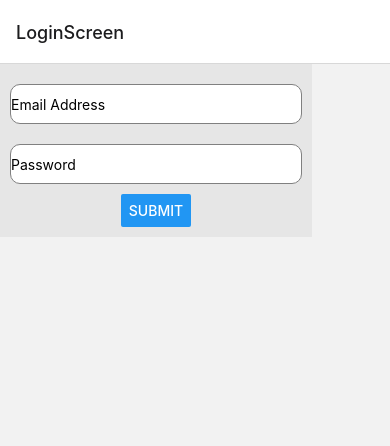
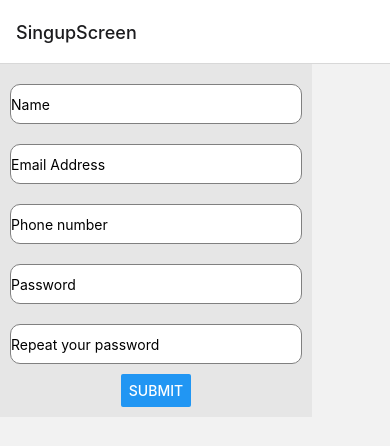
Before and after one commit to ETS-ReactNative1/RentABike, a React Native app: screen /SingupScreen in a window 390 px wide. Before the commit this address had no page. Shown: the top 446 px of the page. Built offline with nearby package versions, Linux system fonts and the light colour scheme.

Commit message:
add singup

```diff
--- a/App.js
+++ b/App.js
@@ -3,6 +3,7 @@ import { NavigationContainer } from '@react-navigation/native';
 import { createNativeStackNavigator } from '@react-navigation/native-stack';
 import React from 'react';
 import { LoginScreen } from './Screens/LoginScreen';
+import { SingupScreen } from './Screens/SingupScreen';
 import { StyleSheet, Text, View } from 'react-native';
 import { HomeScreen } from './Screens/HomeScreen';
 import { TypeOfUser } from './Components/TypeOfUser';
@@ -11,6 +12,7 @@ const Stack = createNativeStackNavigator()
 
 const MyStack = () => (
   <Stack.Navigator>
+    <Stack.Screen name='SingupScreen' component={SingupScreen}/>
     <Stack.Screen name='LoginScreen' component={LoginScreen}/>
     <Stack.Screen name='HomeScreen' component={HomeScreen}/>
     <Stack.Screen name='TypeOfUser' component={TypeOfUser}/>
--- /dev/null
+++ b/Components/Singup/SingupForm.js
@@ -0,0 +1,97 @@
+import React from 'react';
+import { Formik } from 'formik';
+import { styles } from './styles';
+import {
+  View,
+  Text,
+  TextInput,
+  Button,
+} from 'react-native';
+import { useSingUpVal } from './hooks/useSingUpVal';
+
+export const SingupForm = () => {
+  const singupValidationSchema = useSingUpVal();
+  return (
+    <View style={styles.singupContainer}>
+      <Formik
+        validationSchema={singupValidationSchema}
+        initialValues={{ name:"", email: '', phone:"", password: '', confirmPassword:"" }}
+        onSubmit={(values) => console.log(values)}
+      >
+        {({
+          handleChange,
+          handleBlur,
+          handleSubmit,
+          values,
+          errors,
+          touched,
+          isValid,
+        }) => (
+          <>
+            <TextInput
+              name='name'
+              placeholder='Name'
+              style={styles.textInput}
+              onChangeText={handleChange('name')}
+              onBlur={handleBlur('name')}
+              value={values.name}
+              keyboardType='default'
+            />
+            {errors.name && touched.name && (
+              <Text style={styles.errorText}>{errors.name}</Text>
+            )}
+            <TextInput
+              name='email'
+              placeholder='Email Address'
+              style={styles.textInput}
+              onChangeText={handleChange('email')}
+              onBlur={handleBlur('email')}
+              value={values.email}
+              keyboardType='email-address'
+            />
+            {errors.email && touched.email && (
+              <Text style={styles.errorText}>{errors.email}</Text>
+            )}
+            <TextInput
+              name='phone'
+              placeholder='Phone number'
+              style={styles.textInput}
+              onChangeText={handleChange('phone')}
+              onBlur={handleBlur('phone')}
+              value={values.phone}
+              keyboardType='number-pad'
+            />
+            {errors.phone && touched.phone && (
+              <Text style={styles.errorText}>{errors.phone}</Text>
+            )}
+            <TextInput
+              name='password'
+              placeholder='Password'
+              style={styles.textInput}
+              onChangeText={handleChange('password')}
+              onBlur={handleBlur('password')}
+              value={values.password}
+              secureTextEntry
+            />
+            {errors.password && touched.password && (
+              <Text style={styles.errorText}>{errors.password}</Text>
+            )}
+            <TextInput
+              name='confirmPassword'
+              placeholder='Repeat your password'
+              style={styles.textInput}
+              onChangeText={handleChange('confirmPassword')}
+              onBlur={handleBlur('confirmPassword')}
+              value={values.confirmPassword}
+              secureTextEntry
+            />
+            {errors.confirmPassword && touched.confirmPassword && (
+              <Text style={styles.errorText}>{errors.confirmPassword}</Text>
+            )}
+            <Button onPress={handleSubmit} title='Submit' disabled={!isValid} />
+          </>
+        )}
+      </Formik>
+    </View>
+  );
+};
--- /dev/null
+++ b/Components/Singup/hooks/useSingUpVal.js
@@ -0,0 +1,39 @@
+import { useState, useEffect } from 'react';
+
+import * as yup from 'yup';
+
+export const useSingUpVal = () => {
+  const [validationSchema, setValidationSchema] = useState({});
+  useEffect(() => {
+    setValidationSchema(
+      yup.object().shape({
+        name: yup
+          .string()
+          .matches(/(\w.+\s).+/, 'Enter at least 2 names')
+          .required('Full name is required'),
+        phone: yup
+          .string()
+          .matches(/^[\+]?[(]?[0-9]{3}[)]?[-\s\.]?[0-9]{3}[-\s\.]?[0-9]{3,6}$/, 'Enter a valid phone number')
+          .required('Phone number is required'),
+        email: yup
+          .string()
+          .email("Please enter valid email")
+          .required('Email is required'),
+        password: yup
+          .string()
+          .matches(/\w*[a-z]\w*/,  "Password must have a small letter")
+          .matches(/\w*[A-Z]\w*/,  "Password must have a capital letter")
+          .matches(/\d/, "Password must have a number")
+          .matches(/[!@#$%^&*()\-_"=+{}; :,<.>]/, "Password must have a special character")
+          .min(8, ({ min }) => `Password must be at least ${min} characters`)
+          .required('Password is required'),
+        confirmPassword: yup
+          .string()
+          .oneOf([yup.ref('password')], 'Passwords do not match')
+          .required('Confirm password is required'),
+      })
+    );
+  }, []);
+
+  return validationSchema;
+};
--- /dev/null
+++ b/Components/Singup/index.js
@@ -0,0 +1,8 @@
+import React from 'react'
+import { SingupForm } from './SingupForm'
+
+export const Singup = () => {
+  return (
+    <SingupForm/>
+  )
+}
--- /dev/null
+++ b/Components/Singup/styles.js
@@ -0,0 +1,24 @@
+import { StyleSheet } from 'react-native';
+export const styles = StyleSheet.create({
+  singupContainer: {
+    width: '80%',
+    alignItems: 'center',
+    backgroundColor: 'white',
+    padding: 10,
+    elevation: 10,
+    backgroundColor: '#e6e6e6',
+  },
+  textInput: {
+    height: 40,
+    width: '100%',
+    margin: 10,
+    backgroundColor: 'white',
+    borderColor: 'gray',
+    borderWidth: StyleSheet.hairlineWidth,
+    borderRadius: 10,
+  },
+  errorText: {
+    fontSize: 10,
+    color: 'red',
+  },
+});
--- /dev/null
+++ b/Screens/SingupScreen.js
@@ -0,0 +1,6 @@
+import React from 'react';
+import { Singup } from '../Components/Singup/';
+
+export const SingupScreen = () => {
+  return <Singup />;
+};
```
